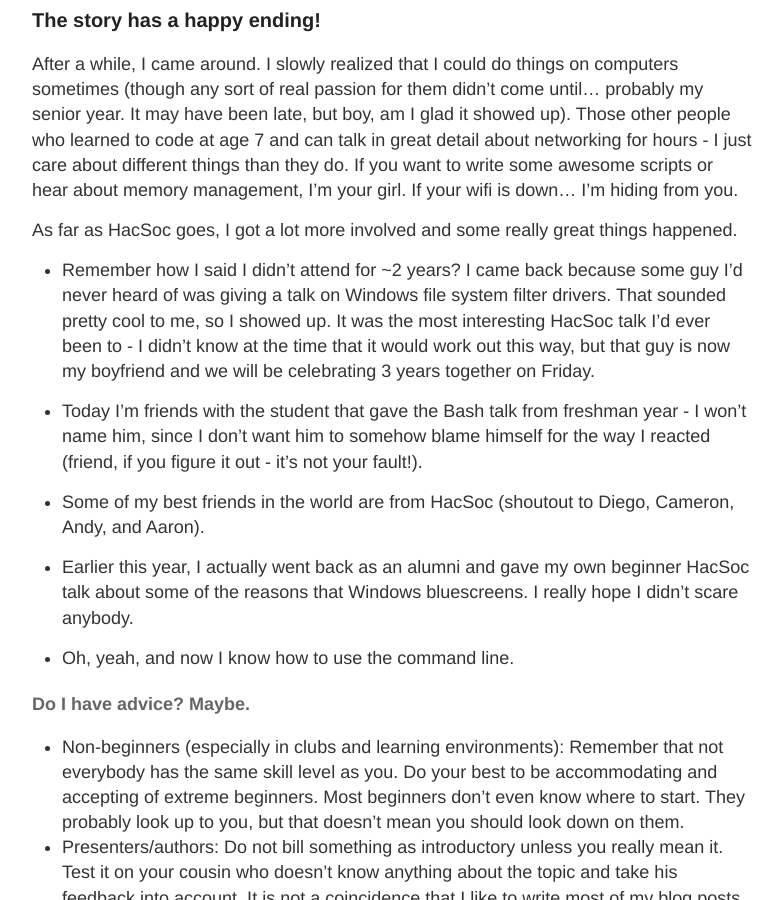
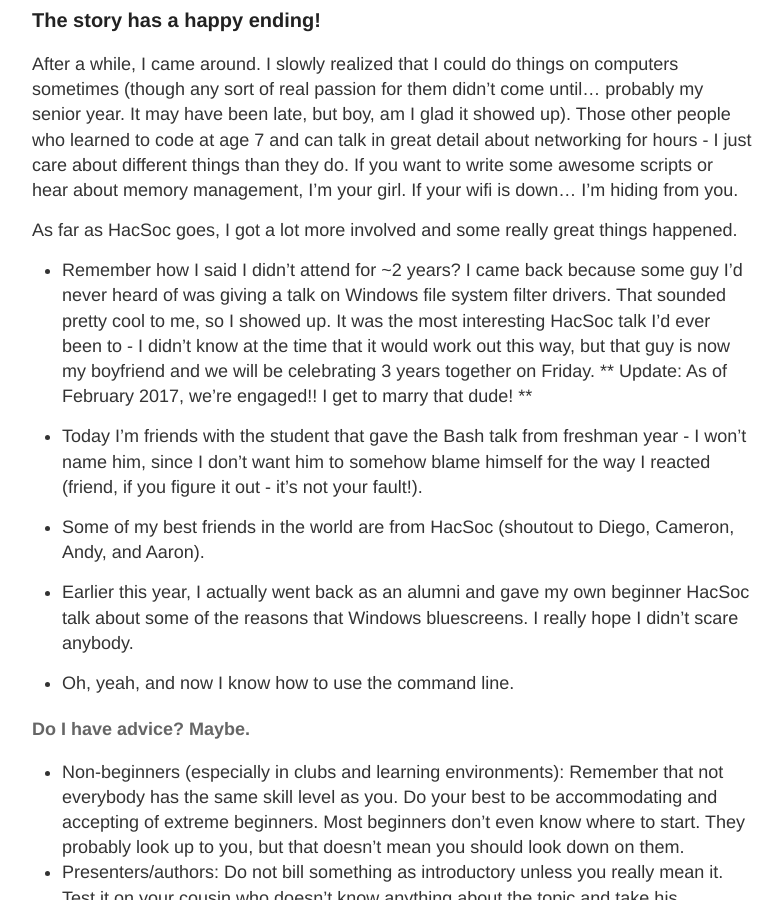
Before and after one commit to mrb113/mrb113.github.io, a Jekyll site: the page built from _posts/2016-11-30-Hacsoc-Origin.md, in a window 1280 px wide and 900 px high, scrolled down 1454 px. Shown: the whole window, without its empty margins (248-1031 px from the left). Built offline with Jekyll 4.4.1, drawn with Linux system fonts in a browser that asks for light colours; comment, search, counter and statistics services are not loaded.

Commit message:
I'm engaged, y'all

```diff
--- a/_posts/2016-11-30-Hacsoc-Origin.md
+++ b/_posts/2016-11-30-Hacsoc-Origin.md
@@ -37,6 +37,7 @@ After a while, I came around. I slowly realized that I could do things on comput
 As far as HacSoc goes, I got a lot more involved and some really great things happened.
 
 - Remember how I said I didn't attend for ~2 years? I came back because some guy I'd never heard of was giving a talk on Windows file system filter drivers. That sounded pretty cool to me, so I showed up. It was the most interesting HacSoc talk I'd ever been to - I didn't know at the time that it would work out this way, but that guy is now my boyfriend and we will be celebrating 3 years together on Friday.
+** Update: As of February 2017, we're engaged!! I get to marry that dude! **
 
 - Today I'm friends with the student that gave the Bash talk from freshman year - I won't name him, since I don't want him to somehow blame himself for the way I reacted (friend, if you figure it out - it's not your fault!).
 
```
